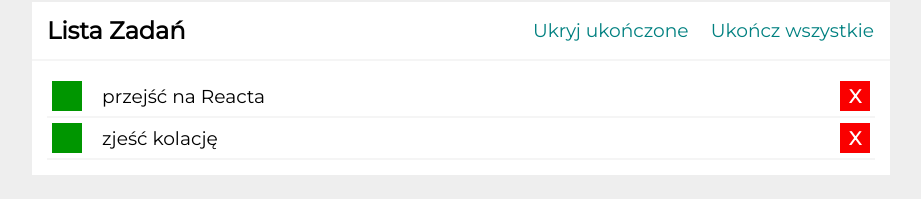
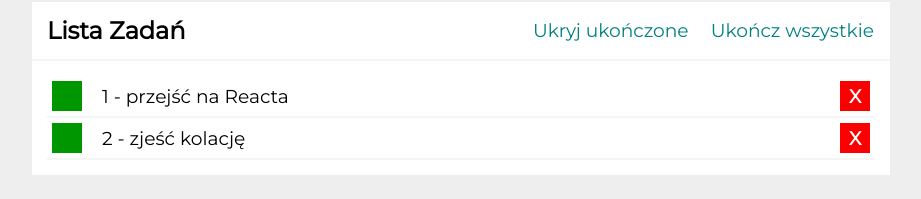
Before and after one commit to MichalJanicki26/todo-list-react, a React (Create React App) app: page / in a window 1280 px wide. Shown: the part 298-497 px from the top of the page, without its empty margins (179-1100 px from the left). Built offline with nearby package versions, Linux system fonts and the light colour scheme.

Commit message:
added id showing to list tasks

```diff
--- a/src/Tasks/index.js
+++ b/src/Tasks/index.js
@@ -8,11 +8,14 @@ const Tasks = ({tasks, hideDone, removeTask, toggleTaskDone}) => (
             className={`tasks__item${task.done && hideDone ? " tasks__item--hidden" : ""}`}
             >
                     <button className="tasks__checkedButton"
-                    onClick={() => toggleTaskDone(task.id)}>
+                    onClick={() => toggleTaskDone(task.done)}>
                     {task.done ? "✓" : ""}
                     </button>
-                    <span className={`tasks__content${task.done ? "--done" : ""}`}>
-                    {task.content}</span>
+                    <span className={
+                        `tasks__content${task.done ? "--done" : ""}`
+                        }>
+                    {task.id} - {task.content}
+                    </span>
                     <button className="tasks__removeButton" onClick={() => removeTask(task.id)}>
                     X
                     </button>
```
